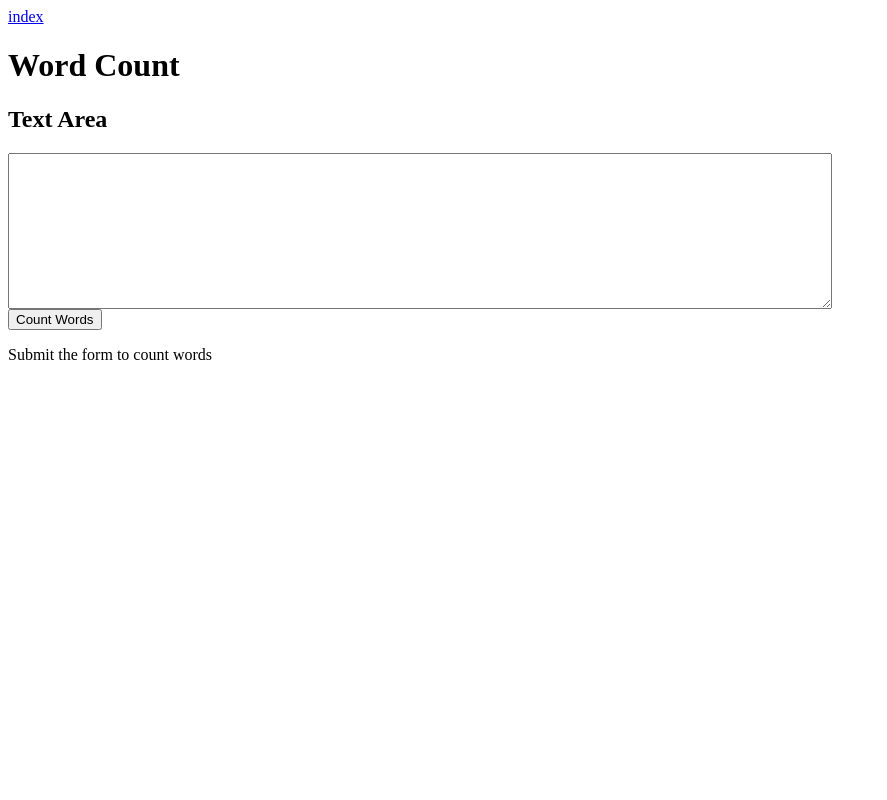
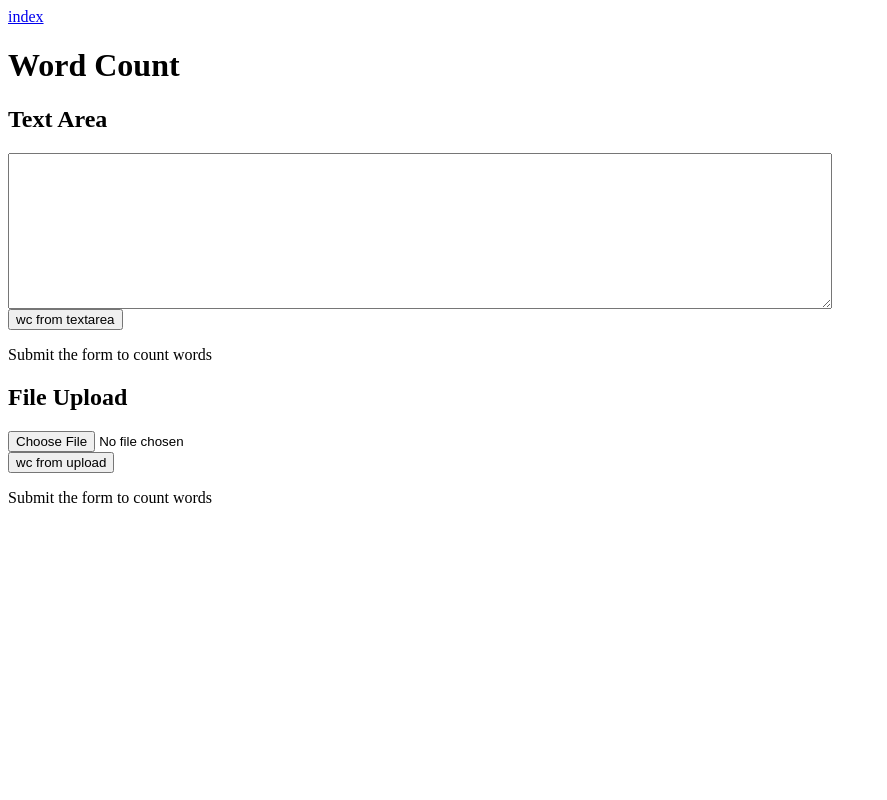
Before and after one commit to pykafe/django_testbed, a Django app: page /word_count in a window 1280 px wide. Shown: the whole page, without its empty margins (0-887 px from the left). Run offline with Django 3.2, Linux system fonts and the light colour scheme.

Commit message:
file upload cord count

```diff
--- a/testbed/python_function_pages/templates/python_function_pages/word_count.html
+++ b/testbed/python_function_pages/templates/python_function_pages/word_count.html
@@ -5,6 +5,16 @@
     {% csrf_token %}
     <textarea name="text" rows=10 cols=100>{{ request.POST.text }}</textarea>
     <br />
-    <button>Count Words</button>
+    <button>wc from textarea</button>
 </form>
 {{ result }}
+
+<h2>File Upload</h2>
+<form method="post"  enctype="multipart/form-data">
+    {% csrf_token %}
+    <input type="file" name="upload_file"></textarea>
+    <br />
+    <button>wc from upload</button>
+</form>
+
+{{ file_result }}
--- a/testbed/python_function_pages/views.py
+++ b/testbed/python_function_pages/views.py
@@ -14,11 +14,15 @@ class WordCountView(TemplateView):
         # use request.POST["text"] here in our functions which count words
         # add the result to the request
 
-        self.wc_result = wc(request.POST["text"])
+        if "text" in request.POST:
+            self.wc_result = wc(request.POST["text"])
+        elif "upload_file" in request.FILES:
+            self.wc_result_file = wc(request.FILES["upload_file"].read())
 
         return super().get(request, *args, **kwargs)
 
     def get_context_data(self, **kwargs):
         context = super().get_context_data(**kwargs)
         context['result'] = getattr(self, 'wc_result', "Submit the form to count words")
+        context['file_result'] = getattr(self, 'wc_result_file', "Submit the form to count words")
         return context
```
